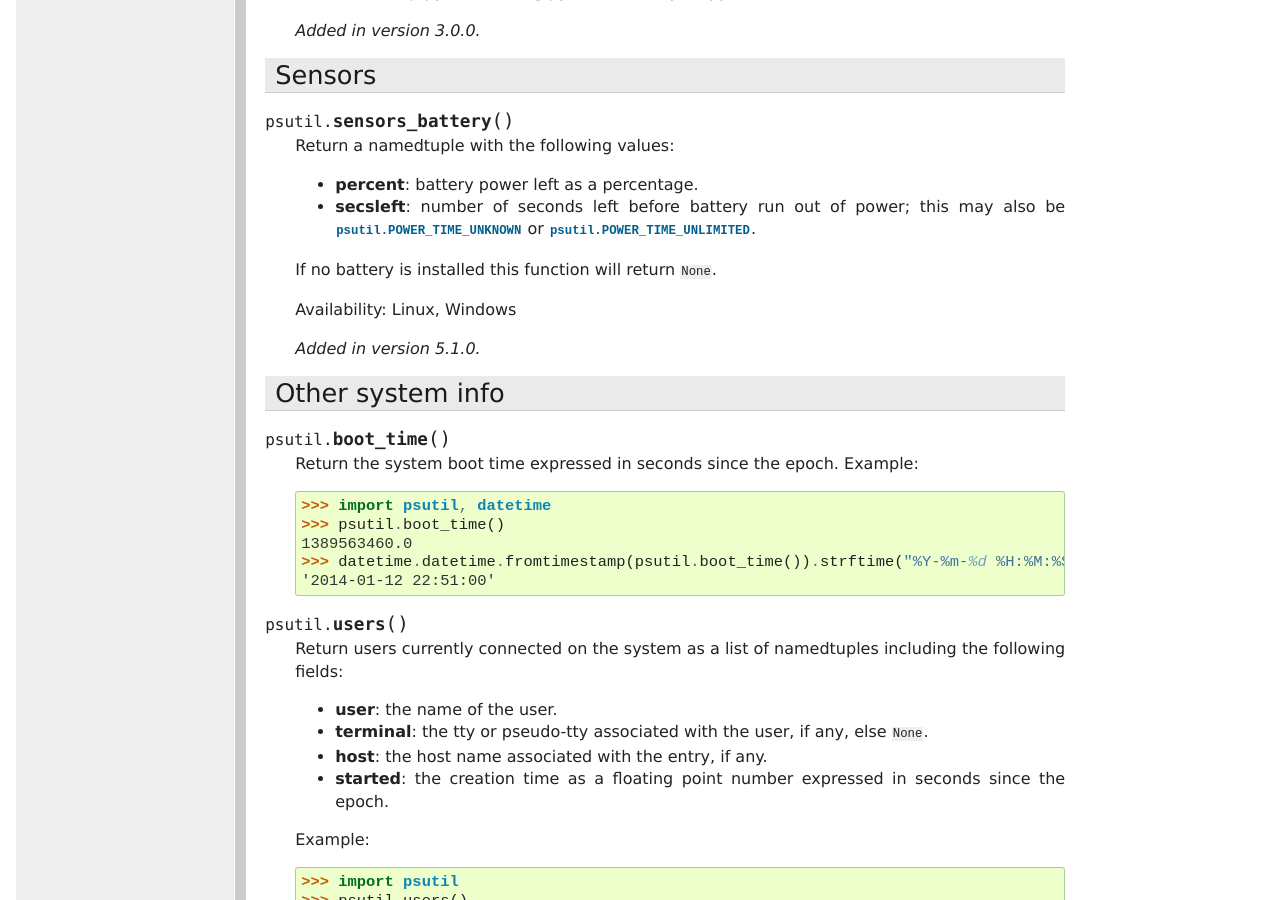
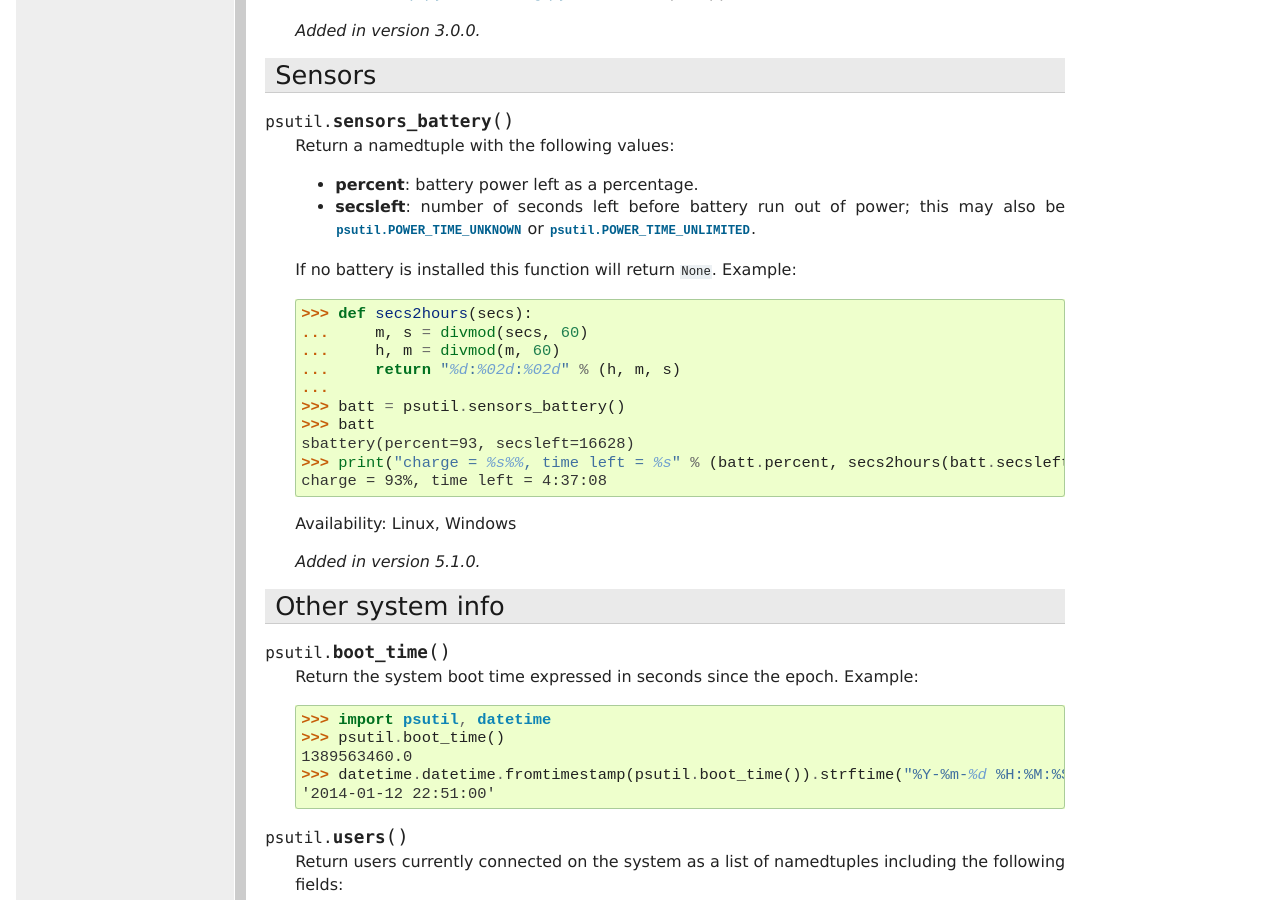
Before and after one commit to giampaolo/psutil, a Sphinx documentation site: the page built from docs/index.rst, in a window 1280 px wide and 900 px high, scrolled down 9927 px. Built offline with Sphinx 7.4.7, drawn with Linux system fonts in a browser that asks for light colours; formulas are drawn with MathJax 3.

Commit message:
#955: sensors_battery() / linux: implement secsleft

```diff
--- a/docs/index.rst
+++ b/docs/index.rst
@@ -629,7 +629,18 @@ Sensors
     may also be :data:`psutil.POWER_TIME_UNKNOWN <psutil.POWER_TIME_UNKNOWN>`
     or :data:`psutil.POWER_TIME_UNLIMITED <psutil.POWER_TIME_UNLIMITED>`.
 
-  If no battery is installed this function will return ``None``.
+  If no battery is installed this function will return ``None``. Example::
+
+    >>> def secs2hours(secs):
+    ...     m, s = divmod(secs, 60)
+    ...     h, m = divmod(m, 60)
+    ...     return "%d:%02d:%02d" % (h, m, s)
+    ...
+    >>> batt = psutil.sensors_battery()
+    >>> batt
+    sbattery(percent=93, secsleft=16628)
+    >>> print("charge = %s%%, time left = %s" % (batt.percent, secs2hours(batt.secsleft)))
+    charge = 93%, time left = 4:37:08
 
   Availability: Linux, Windows
 
```
Also changed, not shown: 2 other files.
